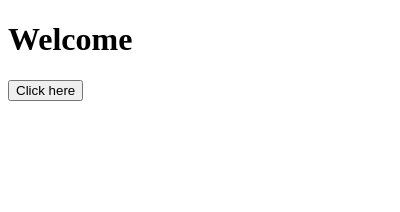
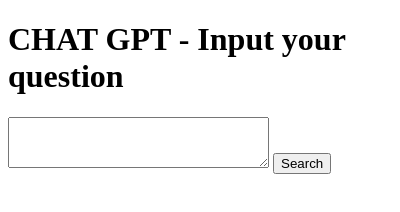
Before and after one commit to coscristian/Chat-gpt-chrome-extension, a browser extension: page popup.html in a window 400 px wide. Drawn offline with Linux system fonts and the light colour scheme.

Commit message:
Adding UI textarea and button to fetch chat gpt

```diff
--- a/popup.html
+++ b/popup.html
@@ -4,10 +4,11 @@
     <meta charset="UTF-8">
     <meta http-equiv="X-UA-Compatible" content="IE=edge">
     <meta name="viewport" content="width=device-width, initial-scale=1.0">
-    <title>Hola mi nombre es Cristian</title>
+    <title>Using CHAT GPT</title>
 </head>
 <body>
-    <h1>Welcome</h1>
-    <button>Click here</button>
+    <h1>CHAT GPT - Input your question</h1>
+    <textarea name="user_input" cols="30" rows="3"></textarea>
+    <button>Search</button>
 </body>
 </html>
```
Also changed, not shown: background.js (added, +8 -0 lines), contentScript.js (added).
